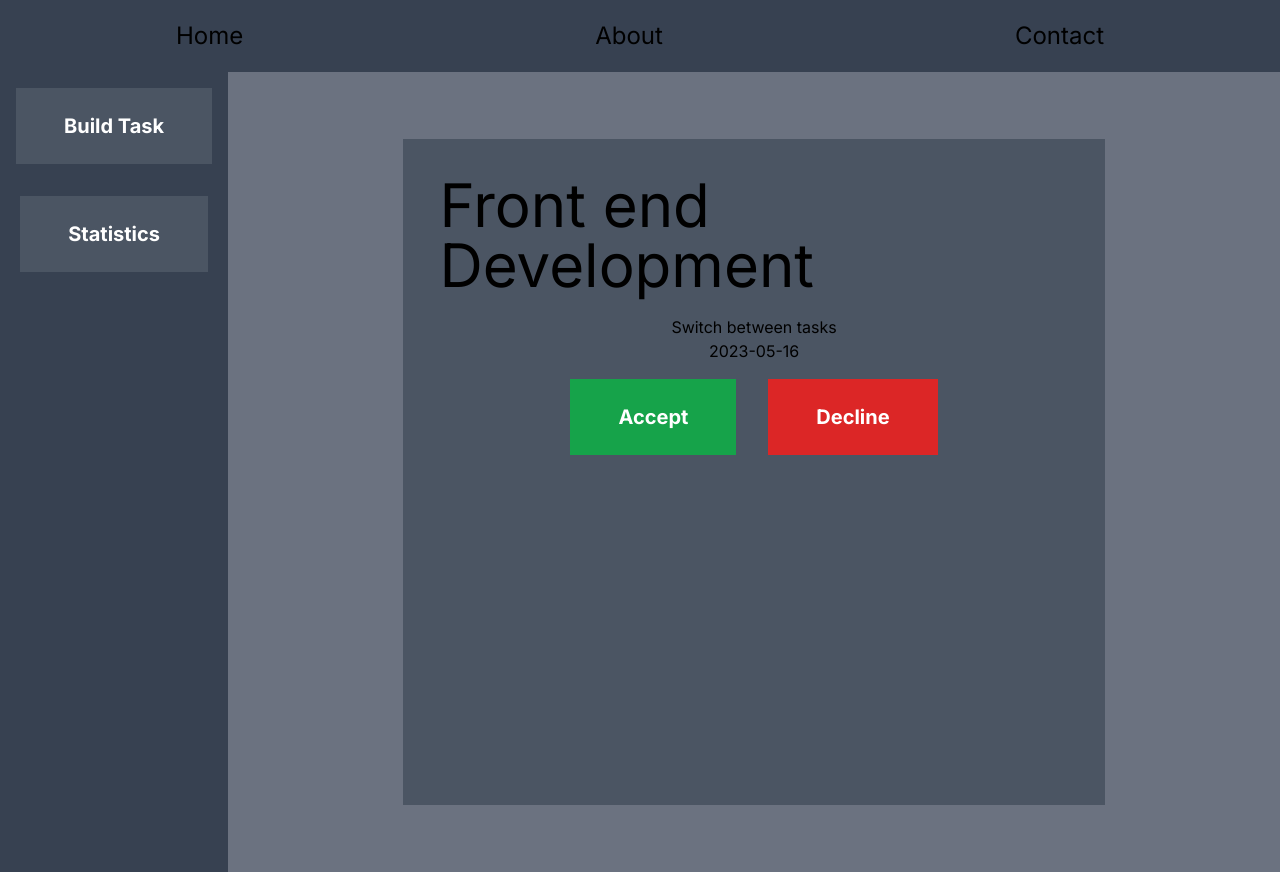
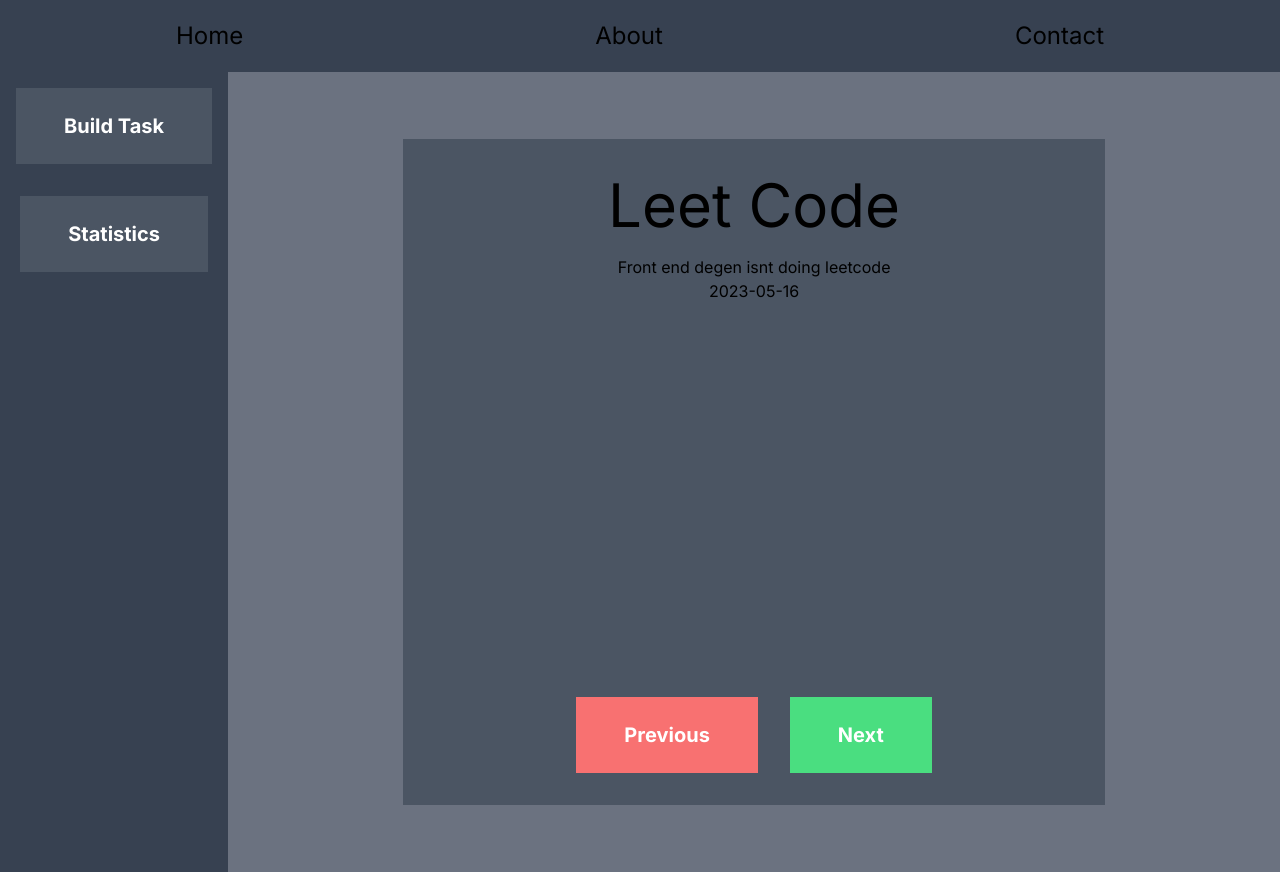
Before and after one commit to levyjonathan31/focus-fracture, a Next.js app: page / in a window 1280 px wide. Built offline with nearby package versions, Linux system fonts and the light colour scheme.

Commit message:
Added cycling through tasks

```diff
--- a/app/task.tsx
+++ b/app/task.tsx
@@ -1,6 +1,6 @@
-import React, { FC } from "react";
+"use client";
+import React, { FC, useState } from "react";
 import jsonData from "../app/data.json";
-
 interface Task {
   title: string;
   description: string;
@@ -11,28 +11,59 @@ interface CardProps {
   tasks: Task[];
 }
 
-const Buttons = () => {
+interface ButtonsProps {
+  onIncrement: () => void;
+  onDecrement: () => void;
+}
+
+const Buttons: FC<ButtonsProps> = ({ onIncrement, onDecrement }) => {
   return (
     <div className="flex">
-      <button className="b-4 m-4 bg-green-600 px-12 py-6 text-xl font-bold text-white">
-        Accept
+      <button
+        onClick={onDecrement}
+        className="b-4 m-4 bg-red-400 px-12 py-6 text-xl font-bold text-white"
+      >
+        Previous
       </button>
-      <button className="b-4 m-4 bg-red-600 px-12 py-6 text-xl font-bold text-white">
-        Decline
+      <button
+        onClick={onIncrement}
+        className="b-4 m-4 bg-green-400 px-12 py-6 text-xl font-bold text-white"
+      >
+        Next
       </button>
     </div>
   );
 };
 
 const Card: FC<CardProps> = ({ tasks }) => {
-  const { title, description, date } = tasks[1];
+  const [count, setCount] = useState(0);
+  const { title, description, date } = tasks[count];
+
+  const increment = () => {
+    if (count === tasks.length - 1) {
+      setCount(0);
+      return;
+    }
+    setCount((count) => count + 1);
+  };
+
+  const decrement = () => {
+    if (count === 0) {
+      setCount(tasks.length - 1);
+      return;
+    }
+    setCount((count) => count - 1);
+  };
 
   return (
     <div className="flex h-5/6 w-2/3 flex-col items-center bg-gray-600 p-4">
       <h1 className="p-5 text-6xl">{title}</h1>
       <p>{description}</p>
       <p>{date}</p>
-      <Buttons />
+      <div className="flex-grow" />
+      <div className="mt-auto">
+        <Buttons onIncrement={increment} onDecrement={decrement} />
+      </div>
     </div>
   );
 };
```
